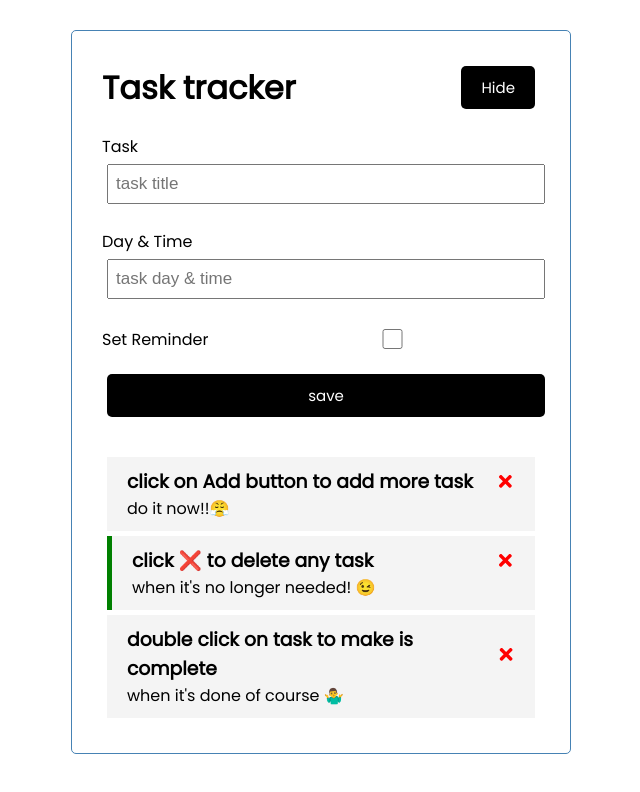
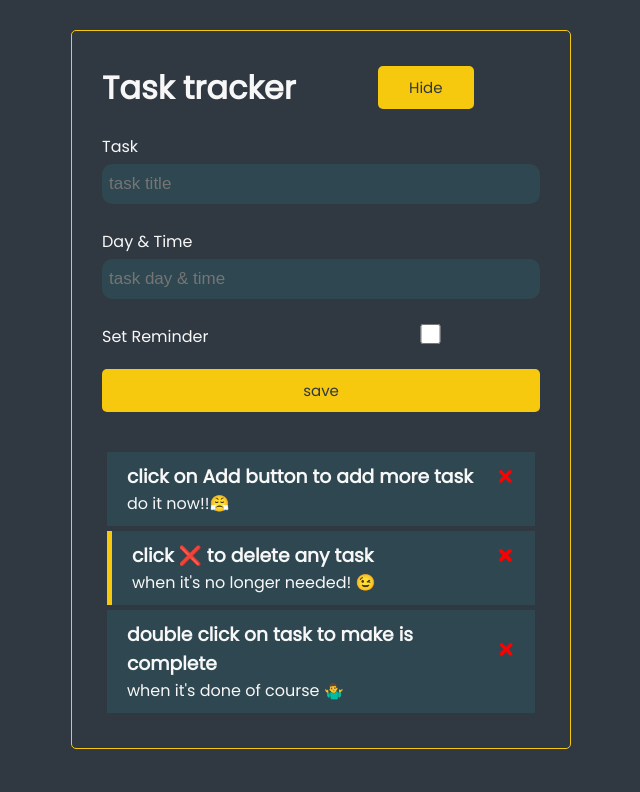
Before and after one commit to mekanhaji/Task-Manager-React, a React (Create React App) app: page / in a window 1280 px wide. Both pictures are taken after a click on the button "Add Task". Shown: the top 792 px of the page, without its empty margins (319-959 px from the left). Built offline with nearby package versions, Linux system fonts and the light colour scheme.

Commit message:
UPDATE change them

```diff
--- a/src/App.js
+++ b/src/App.js
@@ -13,7 +13,6 @@ function App() {
       <Header
         onAdd={() => setShowForm(!showForm)}
         btnText={showForm ? "Hide" : "Add Task"}
-        btnColor={showForm ? "black" : "green"}
       />
       {showForm && <AddTask onAddTask={addTask} />}
       {tasks.length !== 0 ? (
--- a/src/index.css
+++ b/src/index.css
@@ -1,4 +1,4 @@
-@import url('https://fonts.googleapis.com/css2?family=Poppins:wght@300;400&display=swap');
+@import url("https://fonts.googleapis.com/css2?family=Poppins:wght@300;400&display=swap");
 
 * {
   box-sizing: border-box;
@@ -6,16 +6,27 @@
   padding: 0;
 }
 
+:root {
+  --primary-color: #303841;
+  --secondary-color: #2e4750;
+  --action-color: #f6c90e;
+  --text-color: #f7f7f7;
+}
+
 body {
-  font-family: 'Poppins', sans-serif;
+  font-family: "Poppins", sans-serif;
+  background-color: var(--primary-color);
+  display: flex;
+  justify-content: center;
+  align-items: center;
 }
 
 .container {
   max-width: 500px;
-  margin: 30px auto;
+  margin: 30px 1rem;
   overflow: auto;
   min-height: 300px;
-  border: 1px solid steelblue;
+  border: 1px solid var(--action-color);
   padding: 30px;
   border-radius: 5px;
 }
@@ -25,20 +36,23 @@ body {
   justify-content: space-between;
   align-items: center;
   margin-bottom: 20px;
+  gap: 1rem;
+  color: var(--text-color);
 }
 
 .btn {
   display: inline-block;
-  background: #000;
-  color: #fff;
+  background: var(--action-color);
+  color: var(--primary-color);
   border: none;
   padding: 10px 20px;
-  margin: 5px;
+  margin: 5px auto;
   border-radius: 5px;
   cursor: pointer;
   text-decoration: none;
   font-size: 15px;
   font-family: inherit;
+  min-width: 6rem;
 }
 
 .btn:focus {
@@ -55,14 +69,15 @@ body {
 }
 
 .task {
-  background: #f4f4f4;
+  background: var(--secondary-color);
+  color: var(--text-color);
   margin: 5px;
   padding: 10px 20px;
   cursor: pointer;
 }
 
 .task.reminder {
-  border-left: 5px solid green;
+  border-left: 5px solid var(--action-color);
 }
 
 .task h3 {
@@ -73,6 +88,7 @@ body {
 
 .add-form {
   margin-bottom: 40px;
+  color: var(--text-color);
 }
 
 .form-control {
@@ -83,12 +99,17 @@ body {
   display: block;
 }
 
-.form-control input {
+.form-control input[type="text"] {
   width: 100%;
   height: 40px;
-  margin: 5px;
+  margin: 5px auto;
   padding: 3px 7px;
   font-size: 17px;
+  outline: none;
+  border: none;
+  border-radius: 10px;
+  background-color: var(--secondary-color);
+  color: var(--text-color);
 }
 
 .form-control-check {
@@ -102,8 +123,9 @@ body {
 }
 
 .form-control-check input {
-  flex: 2;
+  flex: 1;
   height: 20px;
+  align-self: flex-start;
 }
 
 footer {
```
